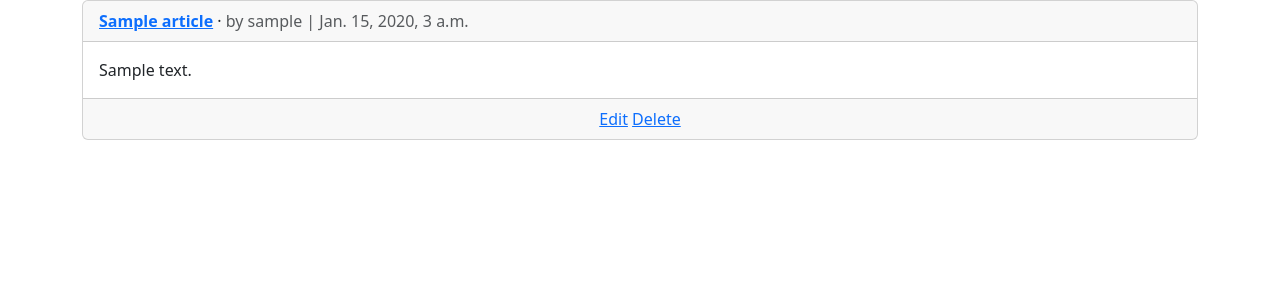
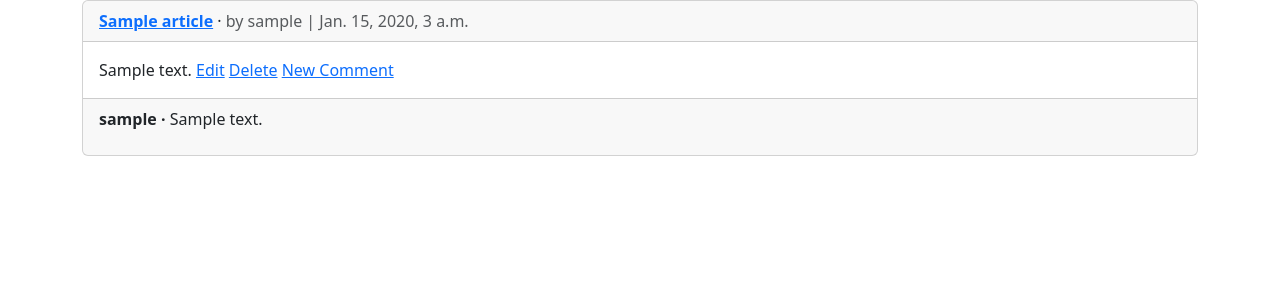
Before and after one commit to GarrettHinderman/news, a Django app: page /articles/ in a window 1280 px wide. Shown: the part 56-356 px from the top of the page. Run offline with Django 5.2, Linux system fonts and the light colour scheme; a user stored in the database is signed in; tables that the repository leaves empty hold one stand-in row (values such as "Sample post").

Commit message:
comments app

```diff
--- /dev/null
+++ b/articles/forms.py
@@ -0,0 +1,6 @@
+from django import forms
+from .models import Comment
+class CommentForm(forms.ModelForm):
+    class Meta:
+        model = Comment
+        fields = ("comment",)
--- a/articles/models.py
+++ b/articles/models.py
@@ -13,3 +13,14 @@ def __str__(self):
     return self.title
 def get_absolute_url(self):
     return reverse("article_detail", kwargs={"pk": self.pk})
+class Comment(models.Model):
+    article = models.ForeignKey(Article, on_delete=models.CASCADE)
+    comment = models.CharField(max_length=140)
+    author = models.ForeignKey(
+        settings.AUTH_USER_MODEL,
+        on_delete=models.CASCADE,
+    )
+    def __str__(self):
+        return self.comment
+    def get_absolute_url(self):
+        return reverse("article_list")
--- a/articles/views.py
+++ b/articles/views.py
@@ -1,8 +1,45 @@
+from urllib import request
+
 from django.contrib.auth.mixins import LoginRequiredMixin,UserPassesTestMixin
-from django.views.generic import ListView, DetailView
+from django.views import View
+from django.template import context
+from django.views.generic import ListView, DetailView , FormView
+from django.views.generic.detail import SingleObjectMixin
 from django.views.generic.edit import UpdateView, DeleteView, CreateView
-from django.urls import reverse_lazy
+from django.urls import reverse_lazy, reverse
 from .models import Article
+from .forms import CommentForm
+
+class CommentGet(DetailView):
+    model = Article
+    template_name = "article_detail.html"
+    def get_context_data(self, **kwargs):
+        context = super().get_context_data(**kwargs)
+        context["form"] = CommentForm()
+        return context
+class CommentPost(SingleObjectMixin, FormView):
+    model = Article
+    form_class = CommentForm
+    template_name = "article_detail.html"
+    def post(self, request, *args, **kwargs):
+        self.object = self.get_object()
+        return super().post(request, *args, **kwargs)
+    def form_valid(self, form):
+        comment = form.save(commit=False)
+        comment.article = self.object
+        comment.author = self.request.user
+        comment.save()
+        return super().form_valid(form)
+    def get_success_url(self):
+        article = self.object
+        return reverse("article_detail", kwargs={"pk": article.pk})
+class ArticleDetailView(LoginRequiredMixin, View):
+    def get(self, request, *args, **kwargs):
+        view = CommentGet.as_view()
+        return view(request, *args, **kwargs)
+    def post(self, request, *args, **kwargs):
+        view = CommentPost.as_view()
+        return view(request, *args, **kwargs)
 
 class ArticleListView(LoginRequiredMixin, ListView):
     model = Article
@@ -15,6 +52,13 @@ class ArticleListView(LoginRequiredMixin, ListView):
 class ArticleDetailView(LoginRequiredMixin,DetailView):
     model = Article
     template_name = "article_detail.html"
+
+    def get_context_data(self, **kwargs): # new
+        context = super().get_context_data(**kwargs)
+        context["form"] = CommentForm()
+        return context
+    def post(self, request, *args, **kwargs):
+        return CommentPost.as_view()(request, *args, **kwargs)
 class ArticleUpdateView(LoginRequiredMixin,UserPassesTestMixin,UpdateView):
     model = Article
     fields = (
@@ -22,10 +66,17 @@ class ArticleUpdateView(LoginRequiredMixin,UserPassesTestMixin,UpdateView):
     "body",
     )
     template_name = "article_edit.html"
+    def test_func(self):
+        obj = self.get_object()
+        return obj.author == self.request.user
 class ArticleDeleteView(LoginRequiredMixin,UserPassesTestMixin, DeleteView):
     model = Article
     template_name = "article_delete.html"
     success_url = reverse_lazy("article_list")
+
+    def test_func(self):
+        obj = self.get_object()
+        return obj.author == self.request.user
 
 class ArticleCreateView(LoginRequiredMixin, CreateView):
     model = Article
--- a/templates/article_list.html
+++ b/templates/article_list.html
@@ -15,12 +15,22 @@
     </div>
     <div class="card-body">
         {{ article.body }}
-    </div>
-    <div class="card-footer text-center text-muted">
         {% if article.author.pk == request.user.pk %}
         <a href="{% url 'article_edit' article.pk %}">Edit</a>
         <a href="{% url 'article_delete' article.pk %}">Delete</a>
         {% endif %}
+        <a href="{{ article.get_absolute_url }}">New Comment</a>
+    </div>
+
+    <div class="card-footer">
+        {% for comment in article.comment_set.all %}
+        <p>
+            <span class="fw-bold">
+                {{ comment.author }} &middot;
+            </span>
+            {{ comment }}
+        </p>
+        {% endfor %}
 
     </div>
 </div>
```
Also changed, not shown: articles/admin.py (+16 -1 lines), templates/article_detail.html (+20 -5 lines), articles/migrations/0002_comment.py (added).
